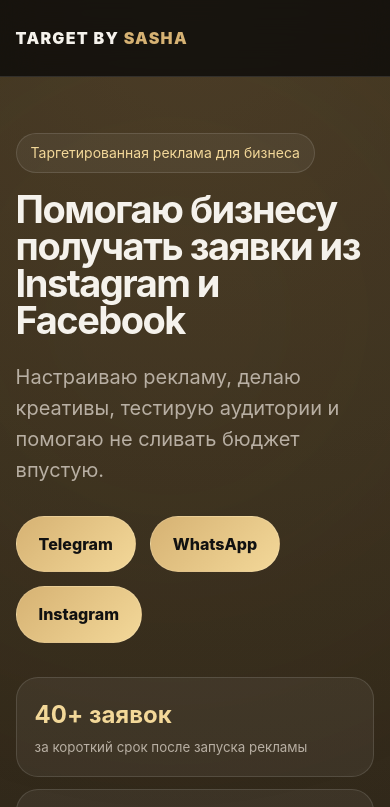
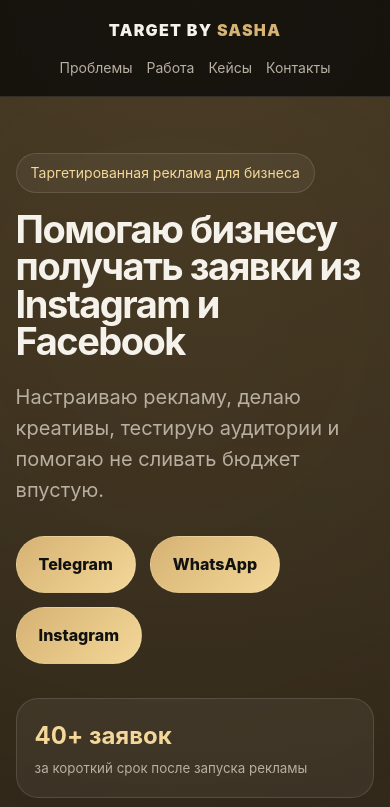
Before and after one commit to dentoplay/target-by-sasha, a plain HTML site: page index.html in a window 390 px wide. Shown: the top 807 px of the page. Drawn offline with Linux system fonts and the light colour scheme.

Commit message:
телефон

```diff
--- a/style.css
+++ b/style.css
@@ -396,8 +396,19 @@ footer {
 }
 
 @media (max-width: 860px) {
+  .nav {
+    height: auto;
+    padding: 18px 0;
+    flex-direction: column;
+    gap: 14px;
+  }
+
   .links {
-    display: none;
+    display: flex;
+    gap: 14px;
+    flex-wrap: wrap;
+    justify-content: center;
+    font-size: 14px;
   }
 
   .hero-grid,
```
